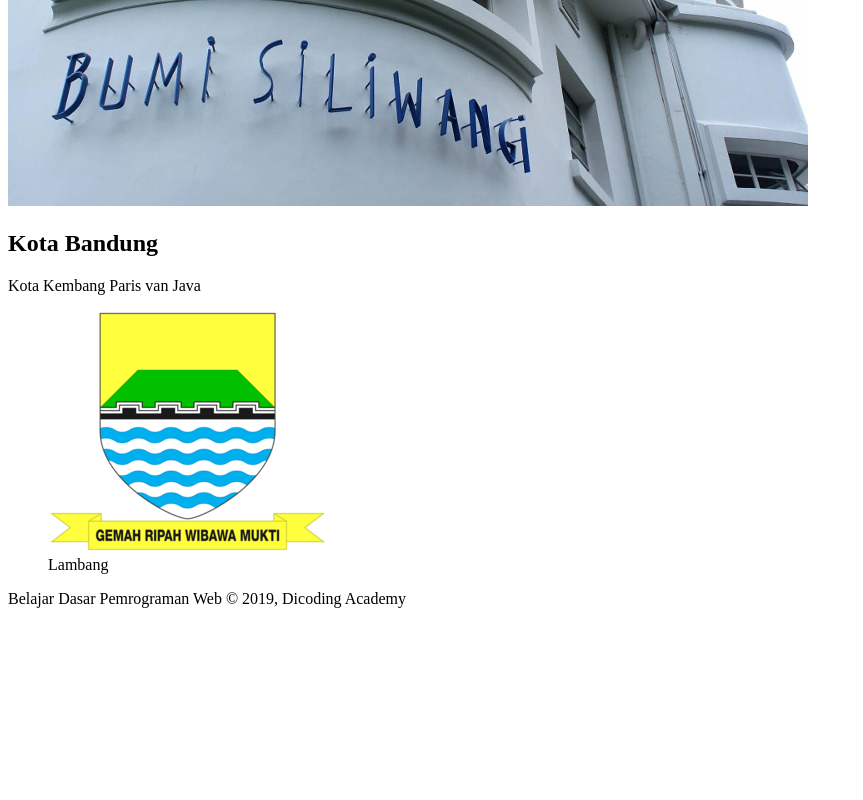
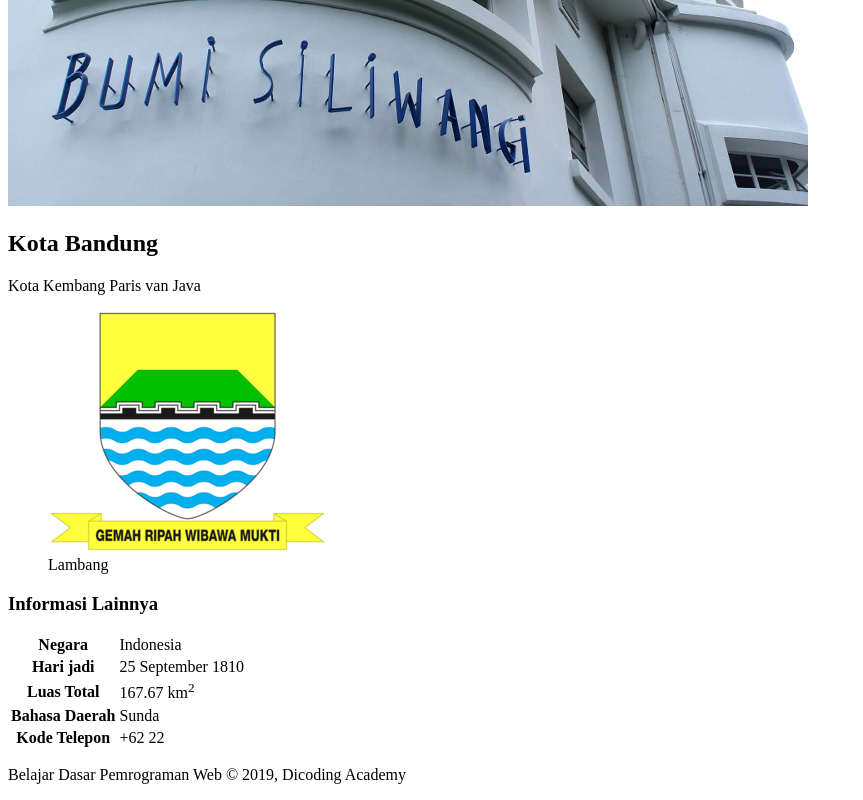
Before and after one commit to akufanky/frontEnd, a plain HTML site: page index.html in a window 1280 px wide. Shown: the part 2942-3742 px from the top of the page, without its empty margins (0-863 px from the left). Before the commit the page ends 3566 px from the top, so only its background shows below. Drawn offline with Linux system fonts and the light colour scheme.

Commit message:
add table

```diff
--- a/index.html
+++ b/index.html
@@ -61,12 +61,41 @@
 
         <aside>
             <article>
+                <header>
                     <h2>Kota Bandung</h2>
                     <p>Kota Kembang Paris van Java</p>
                     <figure>
                         <img src="assets/Bandung_coa.png" title="Logo Bandung">
                         <figcaption>Lambang</figcaption>
                     </figure>
+                </header>
+
+                <section>
+                    <h3>Informasi Lainnya</h3>
+
+                    <table>
+                        <tr>
+                            <th>Negara</th>
+                            <td>Indonesia</td>
+                        </tr>
+                        <tr>
+                            <th>Hari jadi</th>
+                            <td>25 September 1810</td>
+                        </tr>
+                        <tr>
+                            <th>Luas Total</th>
+                            <td>167.67 km<sup>2</sup></td>
+                        </tr>
+                        <tr>
+                            <th>Bahasa Daerah</th>
+                            <td>Sunda</td>
+                        </tr>
+                        <tr>
+                            <th>Kode Telepon</th>
+                            <td>+62 22</td>
+                        </tr>
+                    </table>
+                </section>
             </article>
         </aside>
     </main>
```
Lines whose indentation alone changed are shown as unchanged.
